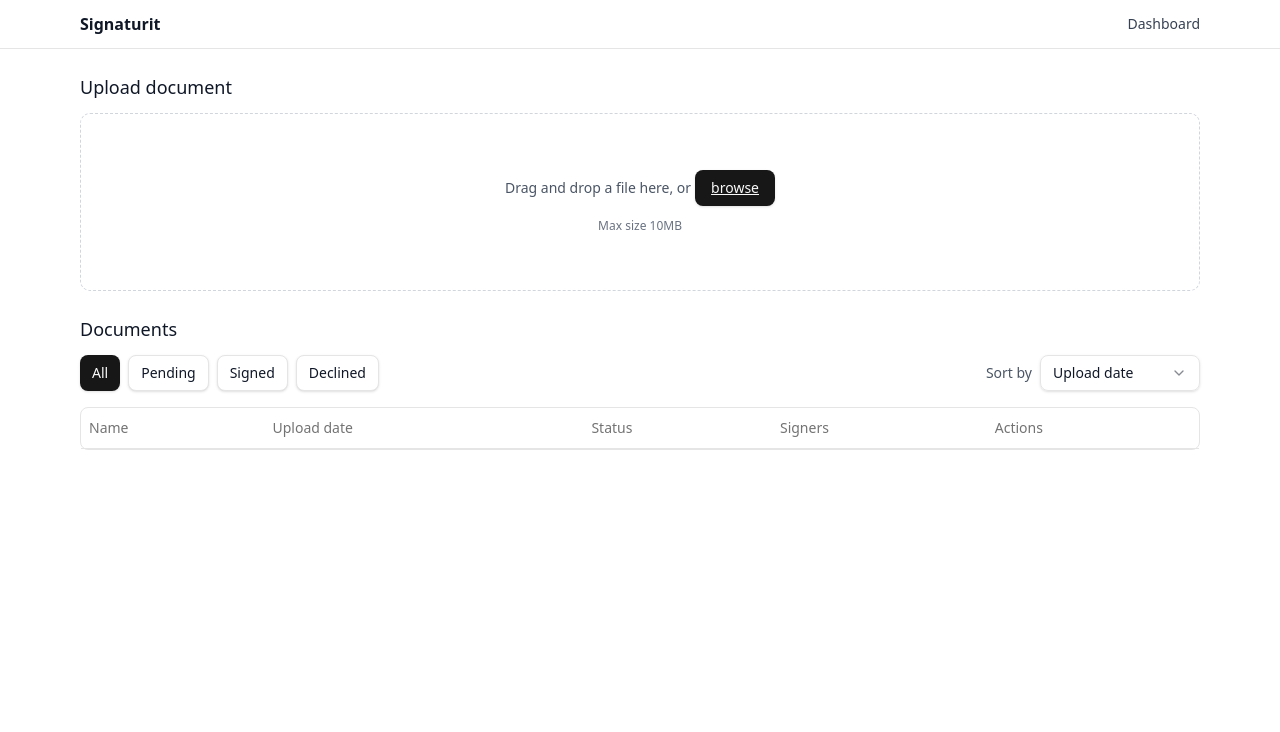
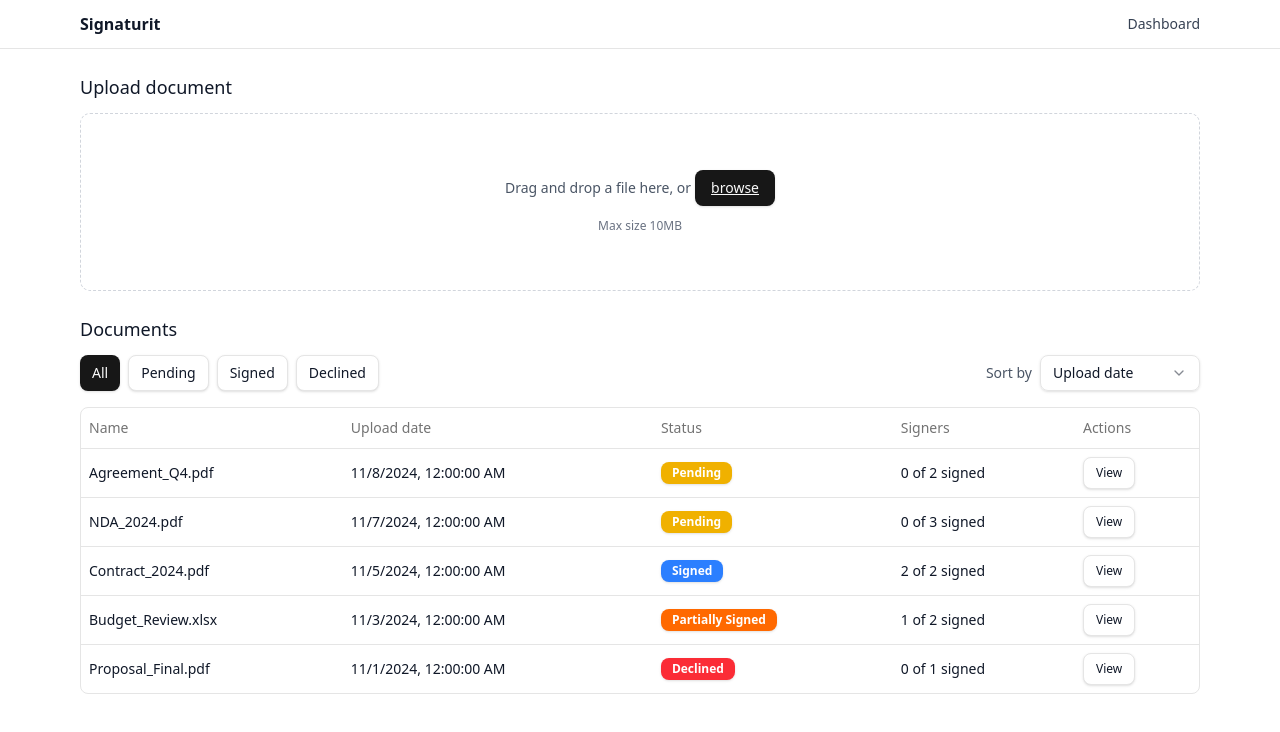
Before and after one commit to fsystemweb/signaturit, a React (Vite) app: page / in a window 1280 px wide. Shown: the top 732 px of the page. Built offline with nearby package versions, Linux system fonts and the light colour scheme.

Commit message:
refactor

```diff
--- a/src/components/DocumentUpload.tsx
+++ b/src/components/DocumentUpload.tsx
@@ -110,7 +110,7 @@ export const DocumentUpload: React.FC = () => {
   )
 }
 
-function isAllowedByName(name: string): boolean {
+const isAllowedByName = (name: string): boolean =>{
   const n = name.toLowerCase()
   return n.endsWith('.pdf') || n.endsWith('.doc') || n.endsWith('.docx') || n.endsWith('.xlsx')
 }
--- a/src/components/SignatureRequestForm.tsx
+++ b/src/components/SignatureRequestForm.tsx
@@ -50,12 +50,11 @@ export const SignatureRequestForm: React.FC<{ documentId: string }> = ({ documen
   )
 }
 
-function parseEmails(input: string): string[] {
+const parseEmails = (input: string): string[] => {
   const parts = input.split(/[,;\s]+/).map(s => s.trim()).filter(Boolean)
   return parts.filter(isValidEmail)
 }
 
-function isValidEmail(email: string): boolean {
-  // Simple RFC5322-ish regex good enough for UI validation
+const isValidEmail = (email: string): boolean => {
   return /^[^\s@]+@[^\s@]+\.[^\s@]+$/.test(email)
 }
--- a/src/components/ui/badge.tsx
+++ b/src/components/ui/badge.tsx
@@ -25,9 +25,9 @@ const badgeVariants = cva(
 
 export interface BadgeProps
   extends React.HTMLAttributes<HTMLDivElement>,
-    VariantProps<typeof badgeVariants> {}
+  VariantProps<typeof badgeVariants> { }
 
-function Badge({ className, variant, ...props }: BadgeProps) {
+const Badge = ({ className, variant, ...props }: BadgeProps) => {
   return (
     <div className={cn(badgeVariants({ variant }), className)} {...props} />
   )
--- a/src/state/AppContext.tsx
+++ b/src/state/AppContext.tsx
@@ -19,8 +19,72 @@ type Action =
   | { type: 'ADD_NOTIFICATION'; payload: NotificationItem }
   | { type: 'REMOVE_NOTIFICATION'; payload: { id: string } }
 
+// Note: Mock data just for demonstration purposes
+const mockDocuments: DocumentItem[] = [
+  {
+    id: nanoid(),
+    filename: 'Contract_2024.pdf',
+    fileType: 'application/pdf',
+    fileSize: 2048576,
+    uploadDate: new Date('2024-11-05'),
+    status: 'Signed',
+    signers: [
+      { id: nanoid(), email: 'john.doe@example.com', status: 'Signed' },
+      { id: nanoid(), email: 'jane.smith@example.com', status: 'Signed' }
+    ]
+  },
+  {
+    id: nanoid(),
+    filename: 'Agreement_Q4.pdf',
+    fileType: 'application/pdf',
+    fileSize: 1524288,
+    uploadDate: new Date('2024-11-08'),
+    status: 'Pending',
+    signers: [
+      { id: nanoid(), email: 'mike.johnson@example.com', status: 'Pending' },
+      { id: nanoid(), email: 'sarah.williams@example.com', status: 'Pending' }
+    ]
+  },
+  {
+    id: nanoid(),
+    filename: 'Budget_Review.xlsx',
+    fileType: 'application/vnd.openxmlformats-officedocument.spreadsheetml.sheet',
+    fileSize: 512000,
+    uploadDate: new Date('2024-11-03'),
+    status: 'Partially Signed',
+    signers: [
+      { id: nanoid(), email: 'alex.brown@example.com', status: 'Signed' },
+      { id: nanoid(), email: 'emma.davis@example.com', status: 'Pending' }
+    ]
+  },
+  {
+    id: nanoid(),
+    filename: 'Proposal_Final.pdf',
+    fileType: 'application/pdf',
+    fileSize: 3145728,
+    uploadDate: new Date('2024-11-01'),
+    status: 'Declined',
+    signers: [
+      { id: nanoid(), email: 'robert.miller@example.com', status: 'Declined' }
+    ]
+  },
+  {
+    id: nanoid(),
+    filename: 'NDA_2024.pdf',
+    fileType: 'application/pdf',
+    fileSize: 786432,
+    uploadDate: new Date('2024-11-07'),
+    status: 'Pending',
+    signers: [
+      { id: nanoid(), email: 'lisa.anderson@example.com', status: 'Pending' },
+      { id: nanoid(), email: 'chris.taylor@example.com', status: 'Pending' },
+      { id: nanoid(), email: 'david.martinez@example.com', status: 'Pending' }
+    ]
+  }
+]
+
 const initialState: AppState = {
-  documents: [],
+  documents: mockDocuments,
   notifications: [],
   filter: 'All'
 }
@@ -66,7 +130,7 @@ export const AppProvider: React.FC<React.PropsWithChildren> = ({ children }) =>
     const newDoc: DocumentItem = {
       id: nanoid(),
       filename: file.name,
-      fileType: file.type || guessType(file.name),
+      fileType: file.type || assumeType(file.name),
       fileSize: file.size,
       uploadDate: new Date(),
       status: 'Pending',
@@ -125,6 +189,15 @@ export const AppProvider: React.FC<React.PropsWithChildren> = ({ children }) =>
   return <AppContext.Provider value={value}>{children}</AppContext.Provider>
 }
 
+const assumeType = (name: string): string =>{
+  const lower = name.toLowerCase()
+  if (lower.endsWith('.pdf')) return 'application/pdf'
+  if (lower.endsWith('.doc')) return 'application/msword'
+  if (lower.endsWith('.docx')) return 'application/vnd.openxmlformats-officedocument.wordprocessingml.document'
+  if (lower.endsWith('.xlsx')) return 'application/vnd.openxmlformats-officedocument.spreadsheetml.sheet'
+  return 'application/octet-stream'
+}
+
 export function useApp() {
   const ctx = React.useContext(AppContext)
   if (!ctx) {
@@ -132,12 +205,3 @@ export function useApp() {
   }
   return ctx
 }
-
-function guessType(name: string): string {
-  const lower = name.toLowerCase()
-  if (lower.endsWith('.pdf')) return 'application/pdf'
-  if (lower.endsWith('.doc')) return 'application/msword'
-  if (lower.endsWith('.docx')) return 'application/vnd.openxmlformats-officedocument.wordprocessingml.document'
-  if (lower.endsWith('.xlsx')) return 'application/vnd.openxmlformats-officedocument.spreadsheetml.sheet'
-  return 'application/octet-stream'
-}
--- a/tests/shims/nanoid.ts
+++ b/tests/shims/nanoid.ts
@@ -1,3 +1,3 @@
-export function nanoid(): string {
+export const nanoid = (): string =>{
   return "test-id"
 }
```
